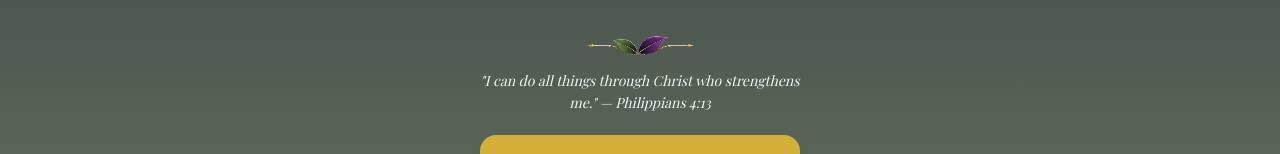
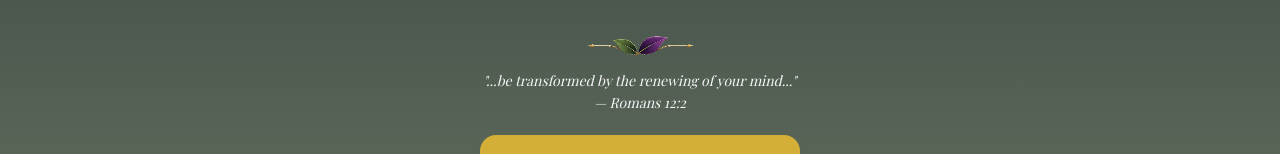
Before and after one commit to aracely-afk/nourish-mind, a React (Vite) app: page / in a window 1280 px wide. Shown: the part 569-723 px from the top of the page. Built offline with nearby package versions, Linux system fonts and the light colour scheme; a web font is replaced by a local one.

Commit message:
Change welcome screen verse to Romans 12:2
Co-Authored-By: Claude Sonnet 4.6 <noreply@anthropic.com>

```diff
--- a/src/pages/OnboardingPage.jsx
+++ b/src/pages/OnboardingPage.jsx
@@ -105,7 +105,7 @@ export default function OnboardingPage() {
       <div className="relative z-10 flex flex-col items-center px-6 w-full pb-2">
         <img src="/accent.png" alt="" className="w-28 mb-3 opacity-90" />
         <blockquote className="text-[#f5f6f8] text-sm font-display italic max-w-xs mb-5 leading-relaxed">
-          "I can do all things through Christ who strengthens me." — Philippians 4:13
+          "...be transformed by the renewing of your mind..." — Romans 12:2
         </blockquote>
         <button
           onClick={() => setStep(1)}
```
